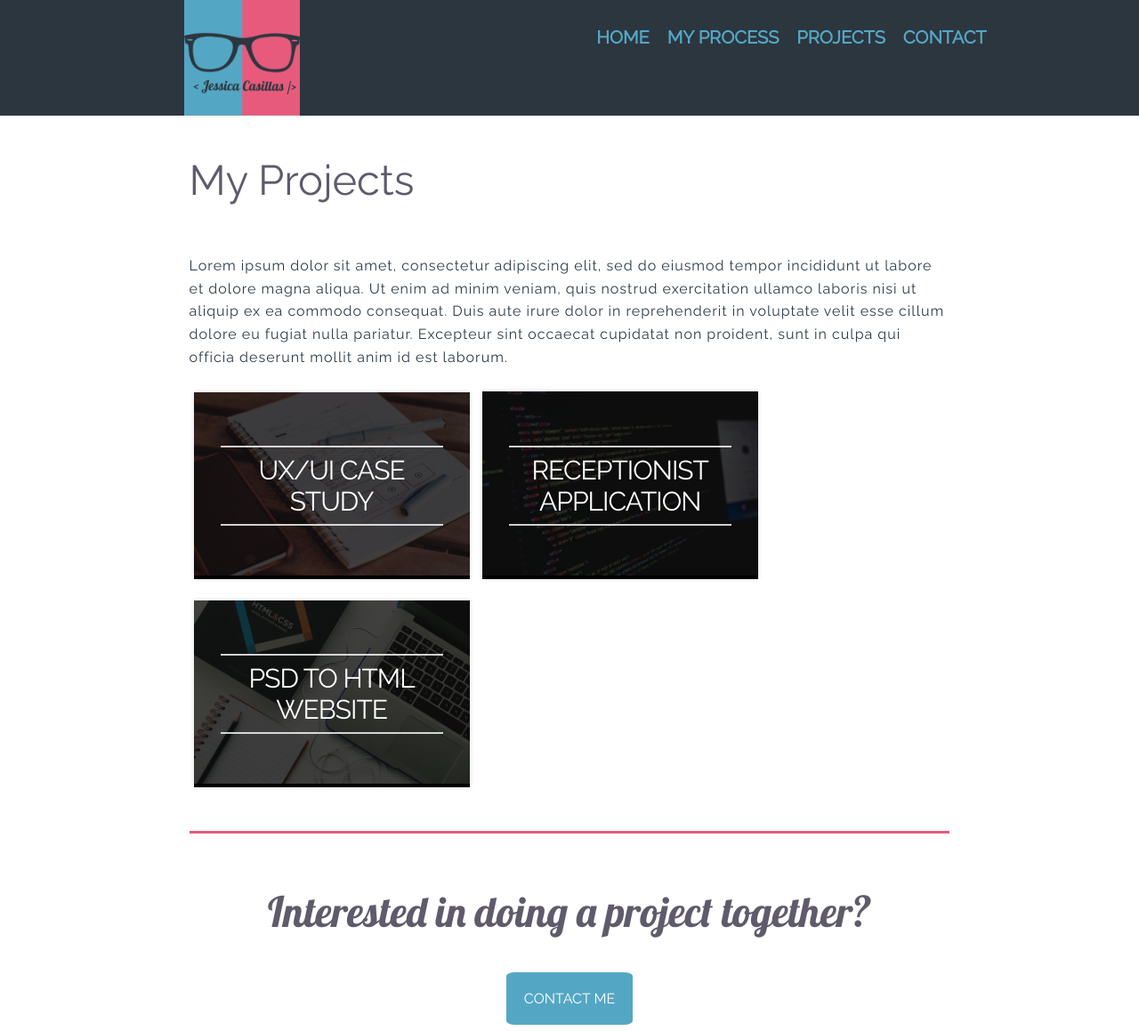
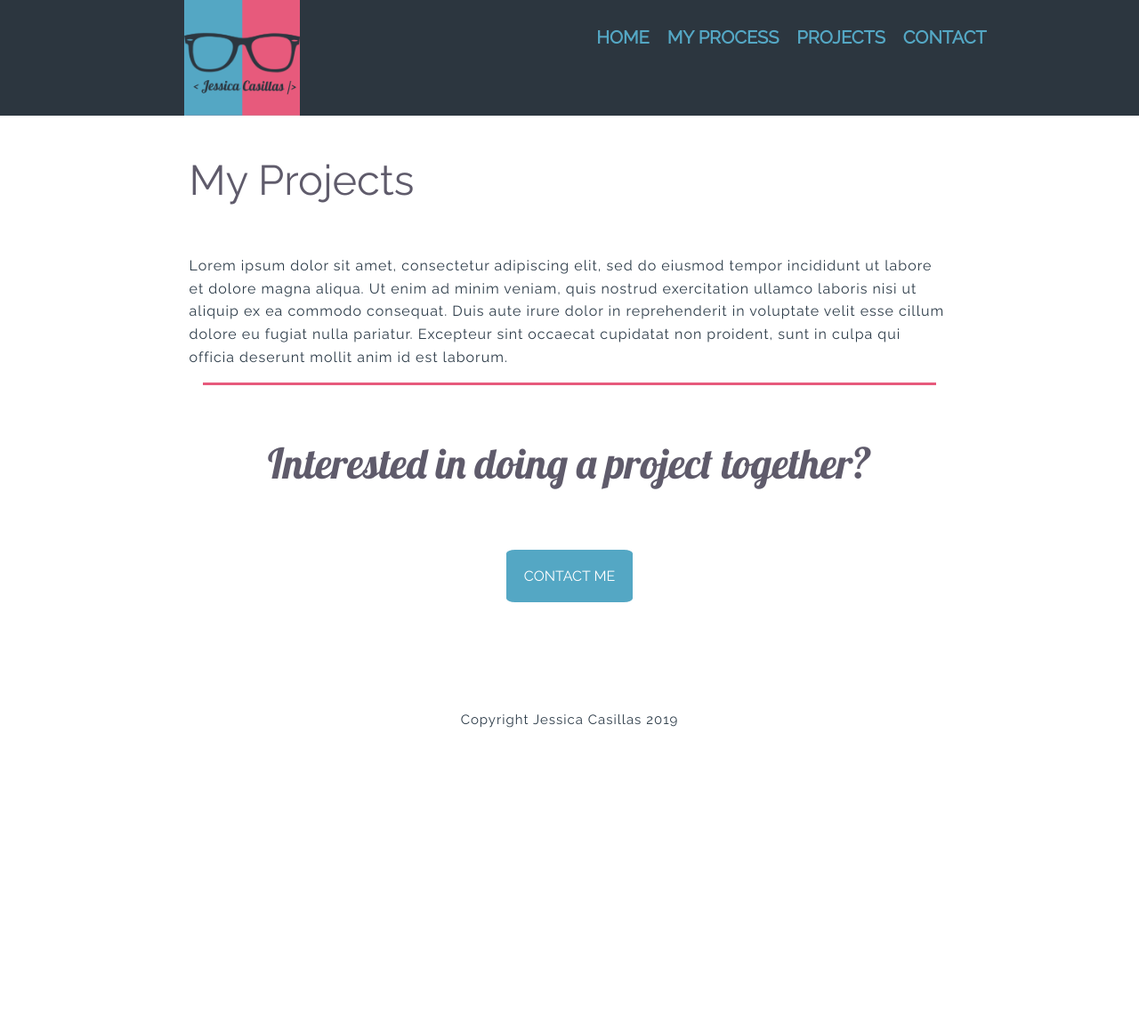
Before and after one commit to jessix00/Portfolio, a PHP site: page /projects.html in a window 1280 px wide. Shown: the top 1159 px of the page at 89% size. After the commit the page ends 818 px from the top, so only its background shows below. Run offline with PHP 8.4, Linux system fonts and the light colour scheme.

Commit message:
Removed project buttons. Decided to redesign project page.

```diff
--- a/css/style.css
+++ b/css/style.css
@@ -224,122 +224,10 @@
 
     .projects-section {
         padding-top: 30px;
-        position: relative;
+        position: static;
         z-index: -1;
     }
 
     .projects-section h2 {
         font-family: 'Raleway', sans-serif;
     }
-
-    figure.buttons {
-        position: relative;
-        display: inline-block;
-        margin: 10px 5px;
-        min-width: 220px;
-        max-width: 310px;
-        max-height: 310px;
-        width: 100%;
-        overflow: hidden;
-        text-align: center;
-        background: #000;
-        box-shadow: 0 0 5px rgba(0, 0, 0, 0.15);
-    }
-
-    figure.buttons * {
-        -webkit-transition: all 0.35s ease-in-out;
-        transition: all 0.35s ease-in-out;
-    }
-
-    figure.buttons img {
-        opacity: 0.25;
-        max-width: 100%;
-        position: relative;
-        top: 0;
-        left: 0;
-    }
-
-    figure.buttons figcaption {
-        position: absolute;
-        top: 50%;
-        left: 30px;
-        right: 30px;
-        -webkit-transform: rotate(0deg) translateY(-50%) scale(1);
-        transform: rotate(0deg) translateY(-50%) scale(1);
-        -webkit-transform-origin: center 0;
-        transform-origin: center 0;
-    }
-
-    figure.buttons figcaption h2 {
-        top: 50%;
-        letter-spacing: -1px;
-        color: #fff;
-        text-transform: uppercase;
-        padding: 10px 0;
-        margin: 0;
-        font-weight: 400;
-    }
-
-    figure.buttons figcaption h2 span {
-        font-weight: 800px;
-    }
-
-    figure.buttons figcaption:before,
-    figure.buttons figcaption:after {
-        background-color: rgba(255, 255, 255, 0.8);
-        width: 100%;
-        height: 2px;
-        position: absolute;
-        content: "";
-        display: block;
-        -webkit-transition: all 0.35s ease-in-out;
-        transition: all 0.35s ease-in-out;
-    }
-
-    figure.buttons figcaption:before {
-        left: 0;
-        top: 0;
-    }
-
-    figure.buttons figcaption:after {
-        bottom: 0;
-        right: 0;
-    }
-
-    figure.buttons.ux {
-        background: #000;
-    }
-
-    figure.buttons.reception {
-        background: #000;
-    }
-
-    figure.buttons.psd {
-        background: #000;
-    }
-
-    figure.buttons a {
-        left: 0;
-        right: 0;
-        top: 0;
-        bottom: 0;
-        position: absolute;
-    }
-
-    figure.buttons:hover img,
-    figure.buttons.hover img {
-        opacity: 1;
-    }
-
-    figure.buttons:hover figcaption,
-    figure.buttons.hover figcaption {
-        -webkit-transform: rotate(-45deg) translateY(-50%) scale(0.9);
-        transform: rotate(-45deg) translateY(-50%) scale(0.9);
-    }
-
-    figure.buttons:hover figcaption::before,
-    figure.buttons.hover figcaption::before,
-    figure.buttons:hover figcaption::after,
-    figure.buttons.hover figcaption::after {
-        width: 200%;
-    }
--- a/projects.html
+++ b/projects.html
@@ -44,33 +44,11 @@
                 Lorem ipsum dolor sit amet, consectetur adipiscing elit, sed do eiusmod tempor incididunt ut labore et dolore magna aliqua. Ut enim ad minim veniam, quis nostrud exercitation ullamco laboris nisi ut aliquip ex ea commodo consequat. Duis aute irure dolor
                 in reprehenderit in voluptate velit esse cillum dolore eu fugiat nulla pariatur. Excepteur sint occaecat cupidatat non proident, sunt in culpa qui officia deserunt mollit anim id est laborum.
             </p>
-            <!--Buttons go here-->
-            <figure class="buttons ux"> <img class="ux-img" src="images/UX.png" alt="UX/UI Case Study" />
-                <figcaption>
-                    <h2>UX/UI Case Study</h2>
-                </figcaption>
-                <a href="UXPAM.html"></a>
-            </figure>
 
-            <figure class="buttons reception"> <img class="reception-img" src="images/code.png" alt="Receptionist Project" />
-                <figcaption>
-                    <h2>Receptionist Application</h2>
-                </figcaption>
-                <a href="receptionistPortal.html"></a>
-            </figure>
-
-            <figure class="buttons psd"> <img class="psd-img" src="images/psd-html.png" alt="PSD to HTML" />
-                <figcaption>
-                    <h2>PSD to HTML Website</h2>
-                </figcaption>
-                <a href="PSDHTML.html"></a>
-            </figure>
-        </section>
-
-        <section class="email-section">
-            <h1>Interested in doing a project together?</h1>
-            <button type="button" onClick="window.location.href='mailto:jesscasillas24@gmail.com';"> Contact Me </button>
-        </section>
+            <section class="email-section">
+                <h1>Interested in doing a project together?</h1>
+                <button type="button" onClick="window.location.href='mailto:jesscasillas24@gmail.com';"> Contact Me </button>
+            </section>
     </div>
     <footer>
         <p>Copyright Jessica Casillas 2019</p>
```
